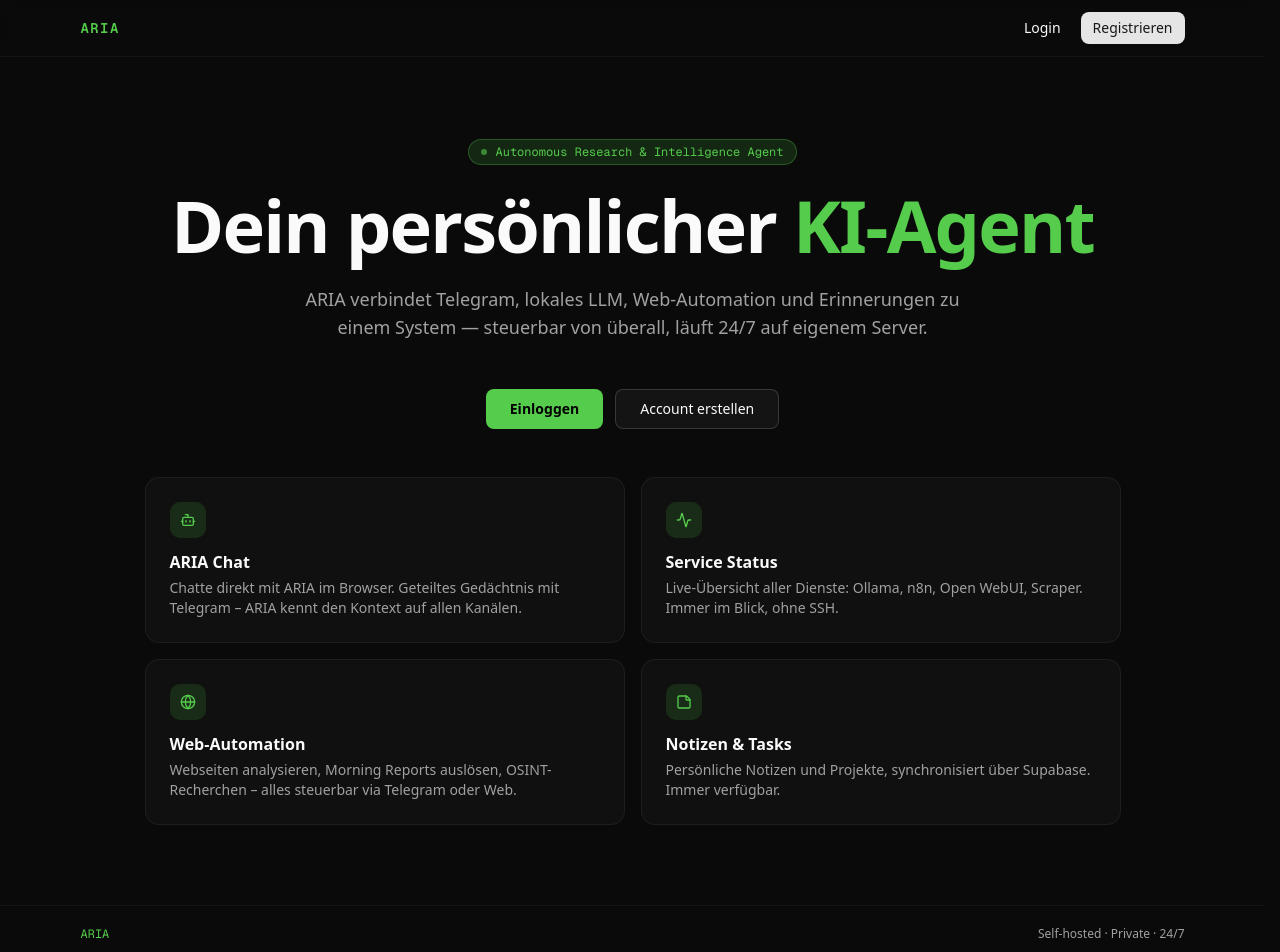
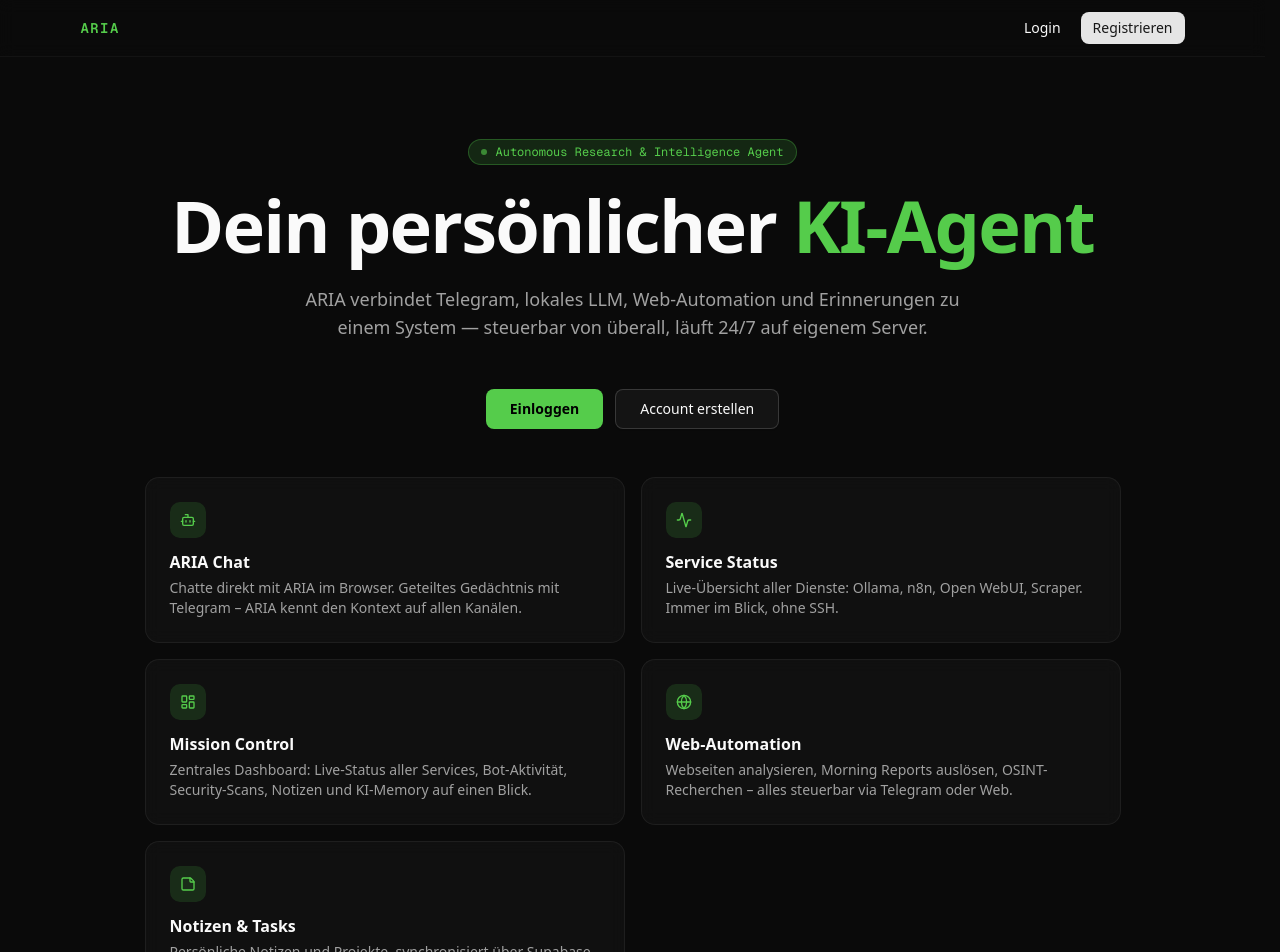
Before and after one commit to bref457/NeoFlow, a Next.js app: page / in a window 1280 px wide. Shown: the top 952 px of the page. Built offline with nearby package versions, Linux system fonts and the light colour scheme; no server answers.

Commit message:
Add Mission Control dashboard link to feature cards

```diff
--- a/app/page.tsx
+++ b/app/page.tsx
@@ -1,7 +1,7 @@
 import Link from "next/link";
 import { createClient } from "@/lib/supabase/server";
 import { Button } from "@/components/ui/button";
-import { Bot, Globe, StickyNote, Activity } from "lucide-react";
+import { Bot, Globe, StickyNote, Activity, LayoutDashboard } from "lucide-react";
 
 const features = [
   {
@@ -13,6 +13,12 @@
     icon: Activity,
     title: "Service Status",
     description: "Live-Übersicht aller Dienste: Ollama, n8n, Open WebUI, Scraper. Immer im Blick, ohne SSH.",
+  },
+  {
+    icon: LayoutDashboard,
+    title: "Mission Control",
+    description: "Zentrales Dashboard: Live-Status aller Services, Bot-Aktivität, Security-Scans, Notizen und KI-Memory auf einen Blick.",
+    href: "https://dashboard.neo457.ch",
   },
   {
     icon: Globe,
@@ -101,10 +107,10 @@
         <div className="grid w-full grid-cols-1 gap-4 sm:grid-cols-2">
           {features.map((f) => {
             const Icon = f.icon;
-            return (
+            const card = (
               <div
                 key={f.title}
-                className="rounded-xl border border-border/60 bg-card/50 p-6 text-left backdrop-blur transition-colors hover:border-aria/40"
+                className={`rounded-xl border border-border/60 bg-card/50 p-6 text-left backdrop-blur transition-colors hover:border-aria/40${f.href ? " cursor-pointer" : ""}`}
               >
                 <div className="mb-3 flex size-9 items-center justify-center rounded-lg bg-aria-dim">
                   <Icon className="size-4 text-aria" />
@@ -112,6 +118,13 @@
                 <h3 className="mb-1 font-semibold">{f.title}</h3>
                 <p className="text-sm text-muted-foreground">{f.description}</p>
               </div>
+            );
+            return f.href ? (
+              <a key={f.title} href={f.href} target="_blank" rel="noopener noreferrer" className="block">
+                {card}
+              </a>
+            ) : (
+              <div key={f.title}>{card}</div>
             );
           })}
         </div>
```
